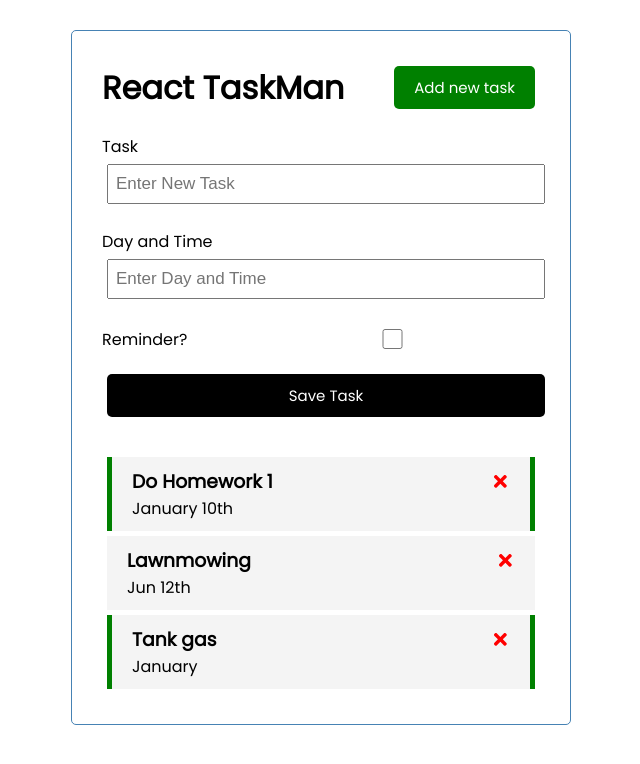
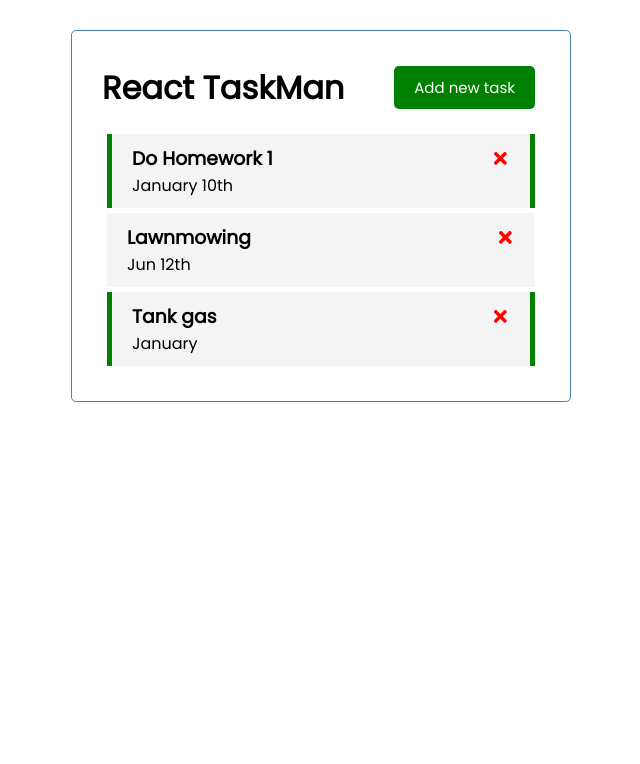
Before and after one commit to lu-kra/ReactTaskMan, a React (Create React App) app: page / in a window 1280 px wide. Shown: the top 764 px of the page, without its empty margins (319-959 px from the left). Built offline with nearby package versions, Linux system fonts and the light colour scheme.

Commit message:
Hide form

```diff
--- a/src/App.js
+++ b/src/App.js
@@ -7,6 +7,10 @@
 
 
 function App() {
+
+  // toggle pre Add New Task
+  const [showAddTask, setShowAddTask] = useState(false)
+
 
   const [tasks, setTasks] = useState([
     {
@@ -59,10 +63,14 @@
 
   return (
     <div className="container">
-      <Header title='React TaskMan' />
-      <AddTask onAdd={addTask} />
+      <Header onAdd={() => setShowAddTask(!showAddTask)} title='React TaskMan' />
 
-      { tasks.length > 0 ?                                  // ak neexistuje task zobraz hlasku
+      {
+      showAddTask && <AddTask onAdd={addTask} />     // ak je kliknuty button zobrazi sa formular inak nie
+      }
+
+      {
+      tasks.length > 0 ?                                  // ak neexistuje task zobraz hlasku
         <Tasks tasks={tasks}
         onDelete={deleteTask}
         onToggle={toggleReminder}
--- a/src/components/Header.js
+++ b/src/components/Header.js
@@ -2,11 +2,8 @@
 import Button from './Button'
 
 
-const Header = ( { title }) => {
+const Header = ( { title, onAdd }) => {
 
-  const onClick = () => {
-   console.log('Click')
-  }
 
   // const onDelete = () => {
   //   console.log('Delete')
@@ -16,7 +13,7 @@
     <header className='header'>
         {/* <h1 style={ headingStyle }> {title}</h1> */}
           <h1> {title}</h1>
-      <Button color='green' text='Add new task' onClick={onClick} />
+      <Button color='green' text='Add new task' onClick={onAdd} />
       {/* <Button color='green' text='Add new task' onClick={onDelete} /> */}
     </header>
   )
```
